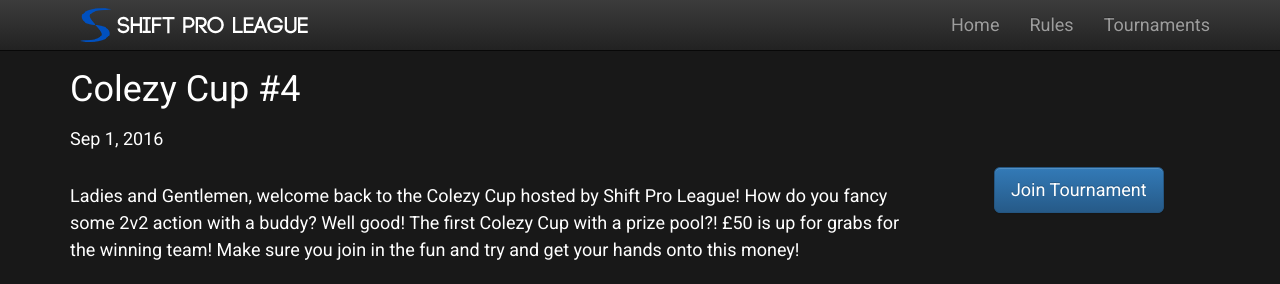
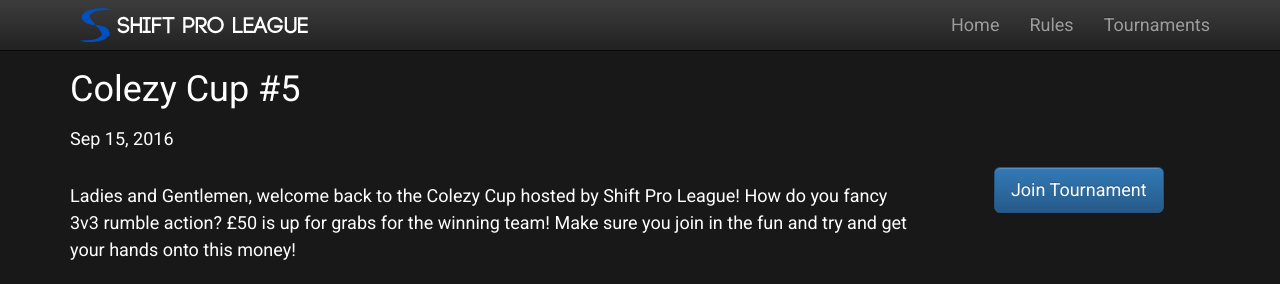
Before and after one commit to Alstedo/alstedo.github.io, a Jekyll site: the page built from _posts/2016-09-15-Colezy-Cup-5.md, in a window 1280 px wide, cut to the strip 0-284 px from the top of the page. Built offline with Jekyll 4.4.1, drawn with Linux system fonts in a browser that asks for light colours.

Commit message:
correct colezy cup 5 links

```diff
--- a/_posts/2016-09-15-Colezy-Cup-5.md
+++ b/_posts/2016-09-15-Colezy-Cup-5.md
@@ -1,12 +1,12 @@
 ---
 layout: post
-title: "Colezy Cup #4"
-date: 2016-09-01
+title: "Colezy Cup #5"
+date: 2016-09-15
 banner: "colezy-cup.jpg"
-info_url: "https://battlefy.com/shift-pro-league/the-colezy-cup-4/57c0f37d5242c81b0c42ffc5/info"
-bracket_url: "https://battlefy.com/embeds/57c0f37d5242c81b0c42ffc5/stage/57c0f37d5242c81b0c42ffc6"
+info_url: "https://battlefy.com/shift-pro-league/spl-3v3-weekly-5-na/57d44df91cf760170c658282/info"
+bracket_url: "https://battlefy.com/embeds/57d44df91cf760170c658282/stage/57d44df91cf760170c658283"
 category: EU
-description: "SPL 2v2"
+description: "SPL 3v3 Rumble"
 ---
 
-Ladies and Gentlemen, welcome back to the Colezy Cup hosted by Shift Pro League! How do you fancy some 2v2 action with a buddy? Well good! The first Colezy Cup with a prize pool?! £50 is up for grabs for the winning team! Make sure you join in the fun and try and get your hands onto this money!
+Ladies and Gentlemen, welcome back to the Colezy Cup hosted by Shift Pro League! How do you fancy 3v3 rumble action? £50 is up for grabs for the winning team! Make sure you join in the fun and try and get your hands onto this money!
```
